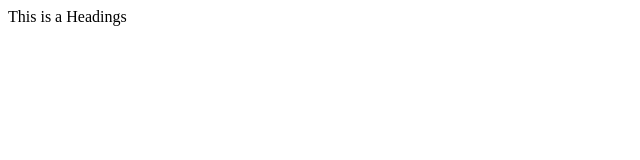
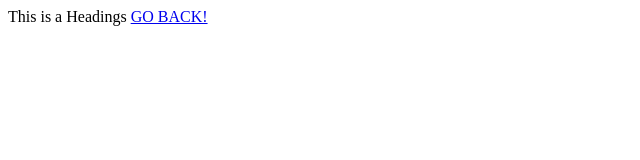
Before and after one commit to Raaapaaa/raaapaaa.github.io, a plain HTML site: page headings.html in a window 1280 px wide. Shown: the whole page, without its empty margins (0-640 px from the left). Drawn offline with Linux system fonts and the light colour scheme.

Commit message:
with links both page

```diff
--- a/headings.html
+++ b/headings.html
@@ -5,5 +5,6 @@
     </head>
     <body>
         This is a Headings
+        <a href="/index.html">GO BACK!</a>
     </body>
 </html>
```
